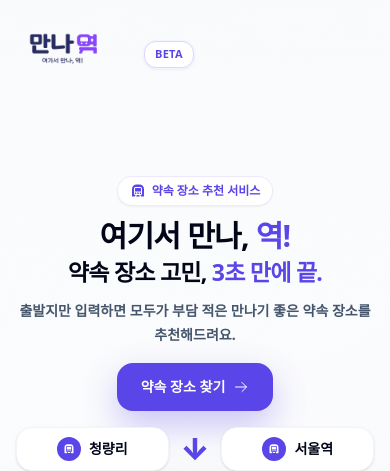
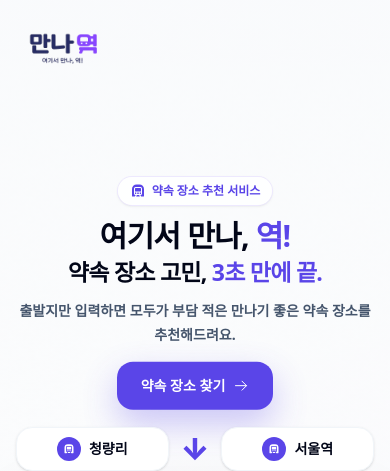
Before and after one commit to 1rkdwlgns1/mannayeok, a React (Vite) app: page / in a window 390 px wide. Shown: the top 471 px of the page. Built offline with nearby package versions, Linux system fonts and the light colour scheme; a web font is replaced by a local one.

Commit message:
수정 veta 3.2 / FIX : 모바일 은보딩 수정, 확대 수정

```diff
--- a/src/App.jsx
+++ b/src/App.jsx
@@ -1175,12 +1175,12 @@ function InquiryDialog({ hasResult, onClose, onOpenPrivacy, onSubmit }) {
               onChange={(event) => setMessage(event.target.value)}
               required
               minLength={1}
-              maxLength={600}
+              maxLength={250}
               rows={4}
               placeholder="불편했던 점이나 개선했으면 하는 내용을 적어주세요."
               className="mt-2 w-full resize-y rounded-xl border border-slate-200 bg-slate-50/70 px-3.5 py-3 text-sm leading-6 text-slate-800 outline-none transition placeholder:text-slate-400 focus:border-violet-300 focus:bg-white focus:ring-2 focus:ring-violet-100"
             />
-            <p className="mt-1 text-right text-[11px] font-medium text-slate-400">{message.length}/600</p>
+            <p className="mt-1 text-right text-[11px] font-medium text-slate-400">{message.length}/250</p>
 
             <label className="mt-3 block text-sm font-black text-slate-800" htmlFor="inquiry-email">
               답변받을 이메일 <span className="font-medium text-slate-400">(선택)</span>
--- a/src/components/OnboardingScreen.jsx
+++ b/src/components/OnboardingScreen.jsx
@@ -65,7 +65,7 @@ function OnboardingScreen({ onStart, isLeaving = false }) {
               imageClassName="origin-left -translate-x-7 translate-y-1 scale-[1.6] md:-translate-x-11 md:translate-y-1.5 md:scale-[2.15]"
             />
           </motion.div>
-          <motion.div className="-ml-12 mt-3 md:ml-0 md:mt-4" {...fadeIn(0.1, 0.5)}>
+          <motion.div className="hidden md:mt-4 md:block" {...fadeIn(0.1, 0.5)}>
             <BetaBadge />
           </motion.div>
         </header>
@@ -100,9 +100,9 @@ function OnboardingScreen({ onStart, isLeaving = false }) {
                 y: [0, -4, 0],
               }}
               transition={{
-                opacity: { delay: 3.4, duration: 0.4, ease: EASE_OUT },
-                scale: { delay: 3.4, duration: 0.4, ease: EASE_OUT },
-                y: { delay: 3.9, duration: 1.7, repeat: Infinity, repeatType: 'loop', ease: 'easeInOut' },
+                opacity: { delay: 1.4, duration: 0.4, ease: EASE_OUT },
+                scale: { delay: 1.4, duration: 0.4, ease: EASE_OUT },
+                y: { delay: 2, duration: 1.7, repeat: Infinity, repeatType: 'loop', ease: 'easeInOut' },
               }}
             >
               약속 장소 찾기
--- a/src/index.css
+++ b/src/index.css
@@ -20,11 +20,22 @@ body {
 
 html {
   scroll-behavior: smooth;
+  -webkit-text-size-adjust: 100%;
 }
 
 button,
-a {
+a,
+label {
   -webkit-tap-highlight-color: transparent;
+  touch-action: manipulation;
+}
+
+@media (max-width: 767px) {
+  input:not([type='radio']):not([type='checkbox']),
+  textarea,
+  select {
+    font-size: 16px;
+  }
 }
 
 .onboarding-screen {
@@ -35,24 +46,6 @@ a {
 .onboarding-screen.is-leaving {
   pointer-events: none;
   animation: onboarding-out 560ms cubic-bezier(0.4, 0, 0.2, 1) both;
-}
-
-.onboarding-screen h1,
-.onboarding-screen p,
-.onboarding-screen button {
-  animation: onboarding-rise 720ms cubic-bezier(0.22, 1, 0.36, 1) both;
-}
-
-.onboarding-screen h1 {
-  animation-delay: 70ms;
-}
-
-.onboarding-screen p {
-  animation-delay: 120ms;
-}
-
-.onboarding-screen button {
-  animation-delay: 170ms;
 }
 
 .onboarding-screen button:disabled {
@@ -165,9 +158,6 @@ a {
 
   .onboarding-screen,
   .onboarding-screen.is-leaving,
-  .onboarding-screen h1,
-  .onboarding-screen p,
-  .onboarding-screen button,
   .hero-preview-card,
   .hero-feature-card,
   .app-enter {
```
